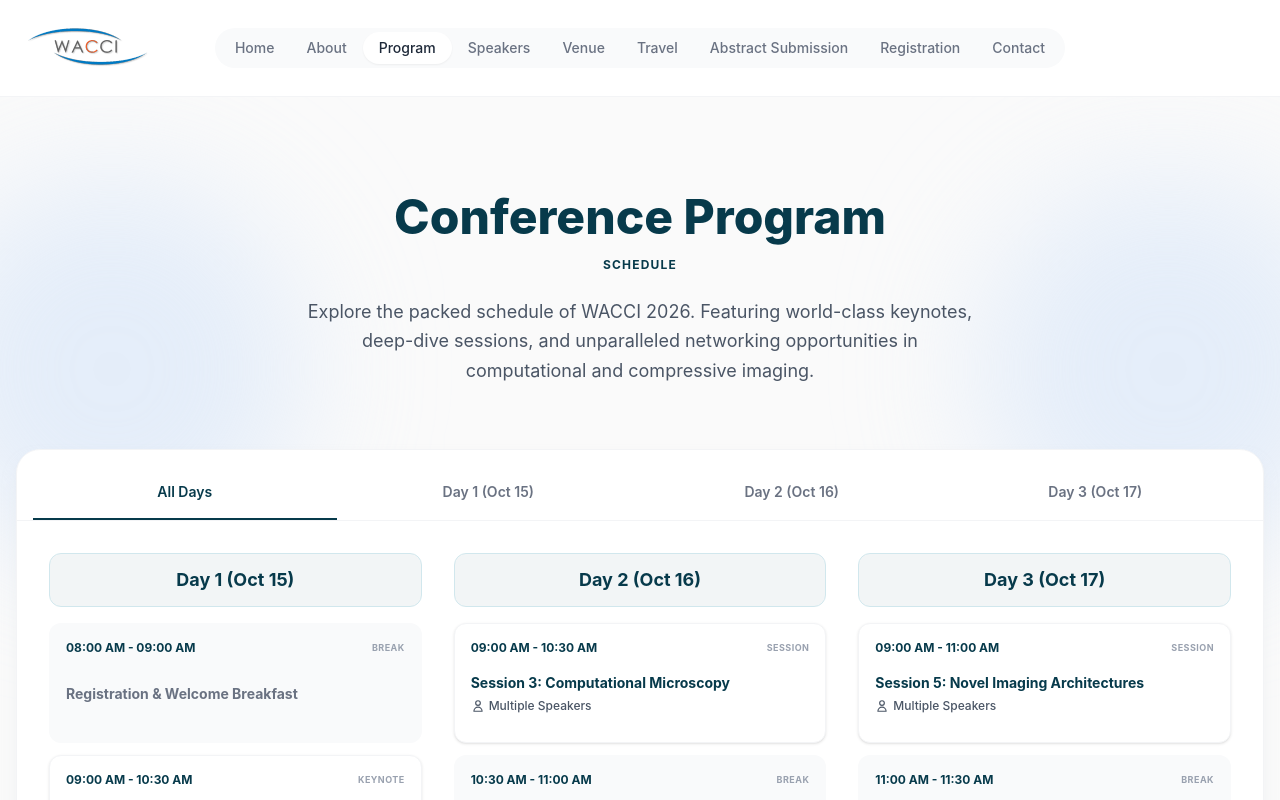
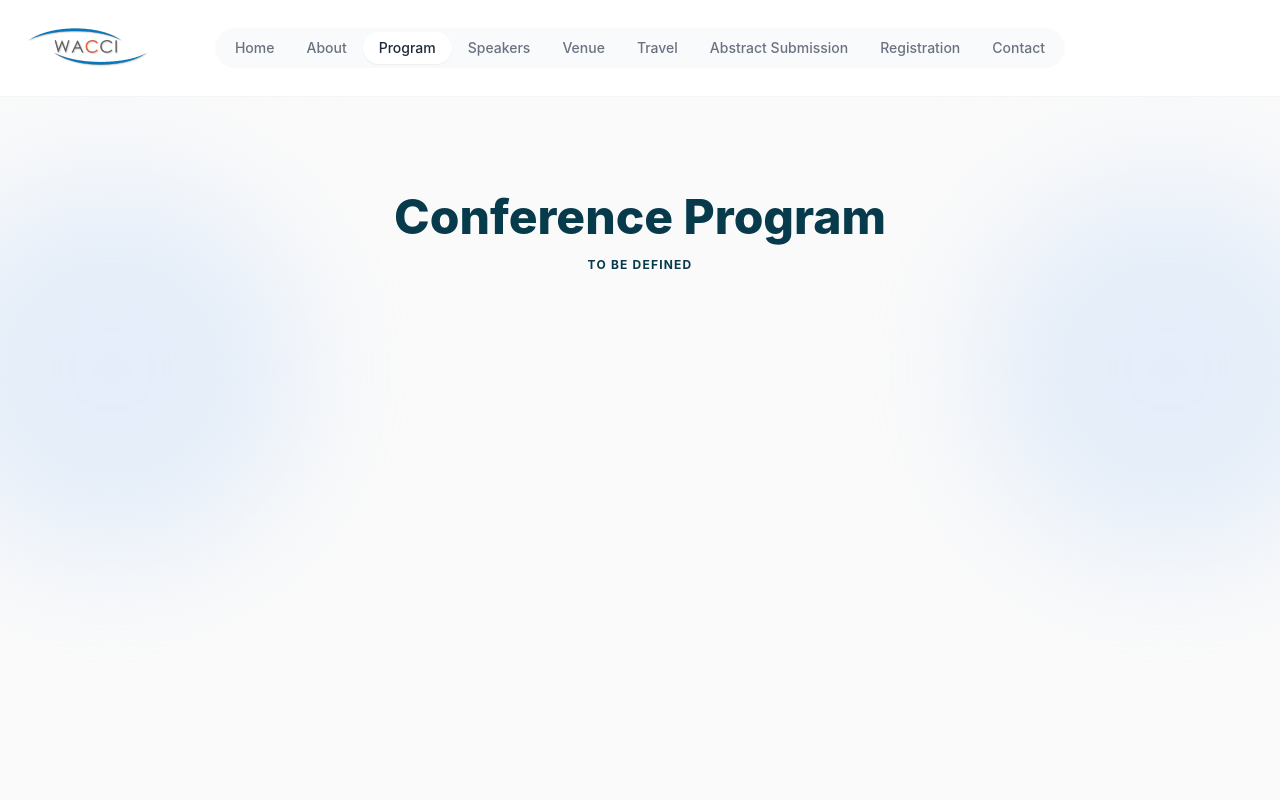
Before and after one commit to CristianR8/WACCI-2026, a Next.js app: page /program in a window 1280 px wide. Shown: the top 800 px of the page. Built offline with nearby package versions, Linux system fonts and the light colour scheme.

Commit message:
TBD Program

```diff
--- a/src/app/(site)/program/program-content.tsx
+++ b/src/app/(site)/program/program-content.tsx
@@ -126,11 +126,15 @@ export default function ProgramContent() {
           <h1 className="text-4xl md:text-5xl font-extrabold text-primary-500 mb-4">
             Conference Program
           </h1>
-          <span className="text-primary-500 font-bold tracking-widest uppercase text-xs mb-6 block">Schedule</span>
+          <span className="text-primary-500 font-bold tracking-widest uppercase text-xs mb-6 block">To be defined</span>
+        </div>
+
+        {/* Program details are commented out until the schedule is defined. */}
+        {false && (
+          <>
             <p className="text-base md:text-lg text-gray-600 max-w-2xl mx-auto section-copy-motion leading-relaxed">
               Explore the packed schedule of WACCI 2026. Featuring world-class keynotes, deep-dive sessions, and unparalleled networking opportunities in computational and compressive imaging.
             </p>
-        </div>
 
             <div className="bg-white rounded-[24px] shadow-lg shadow-gray-200/50 border border-gray-100 overflow-hidden mb-12 animate-fade-up animate-delay-2">
               <div className="flex flex-wrap border-b border-gray-100 px-4 pt-4">
@@ -167,6 +171,8 @@ export default function ProgramContent() {
                 )}
               </div>
             </div>
+          </>
+        )}
       </div>
     </main>
   );
```
Lines whose indentation alone changed are shown as unchanged.
